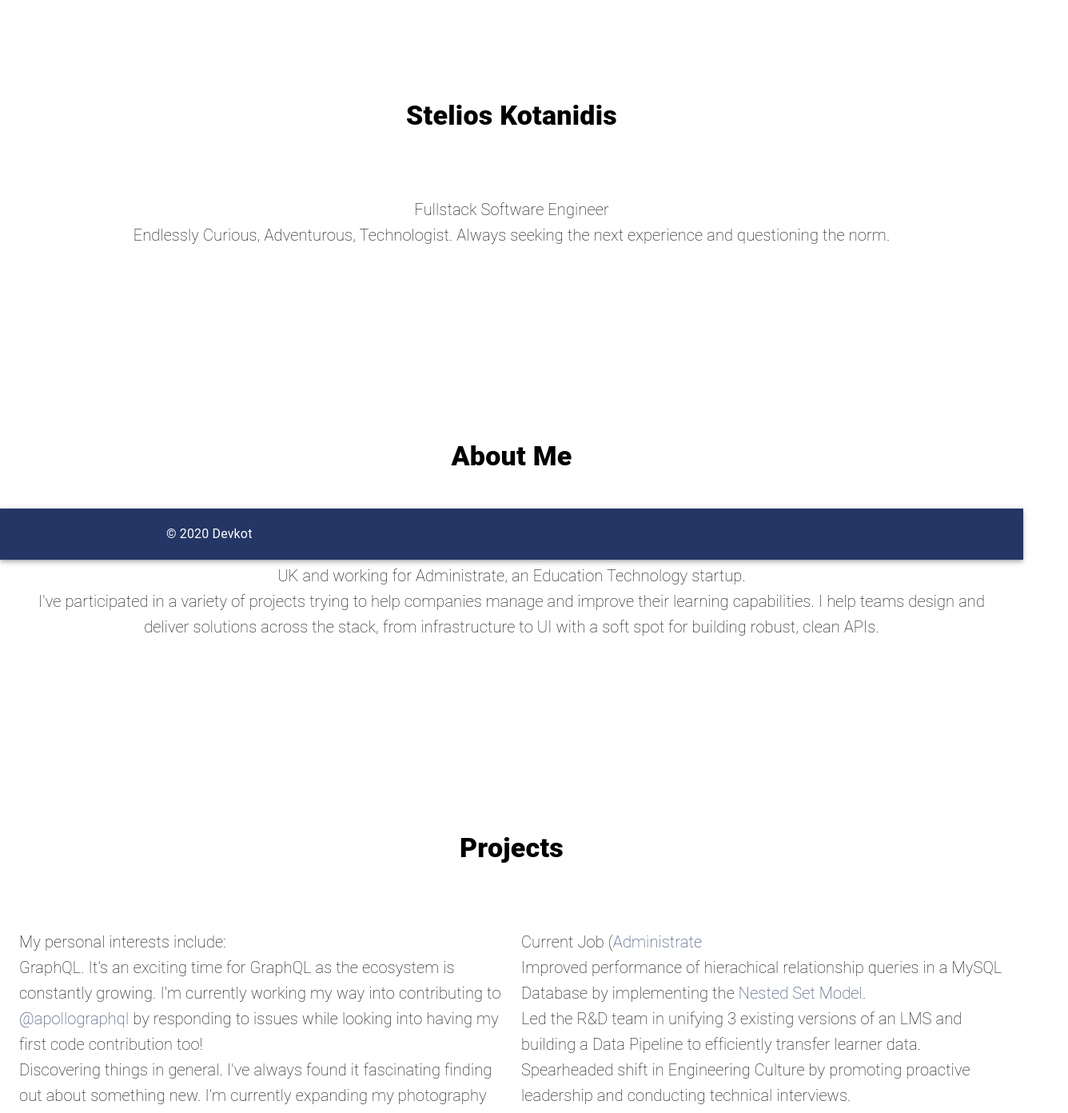
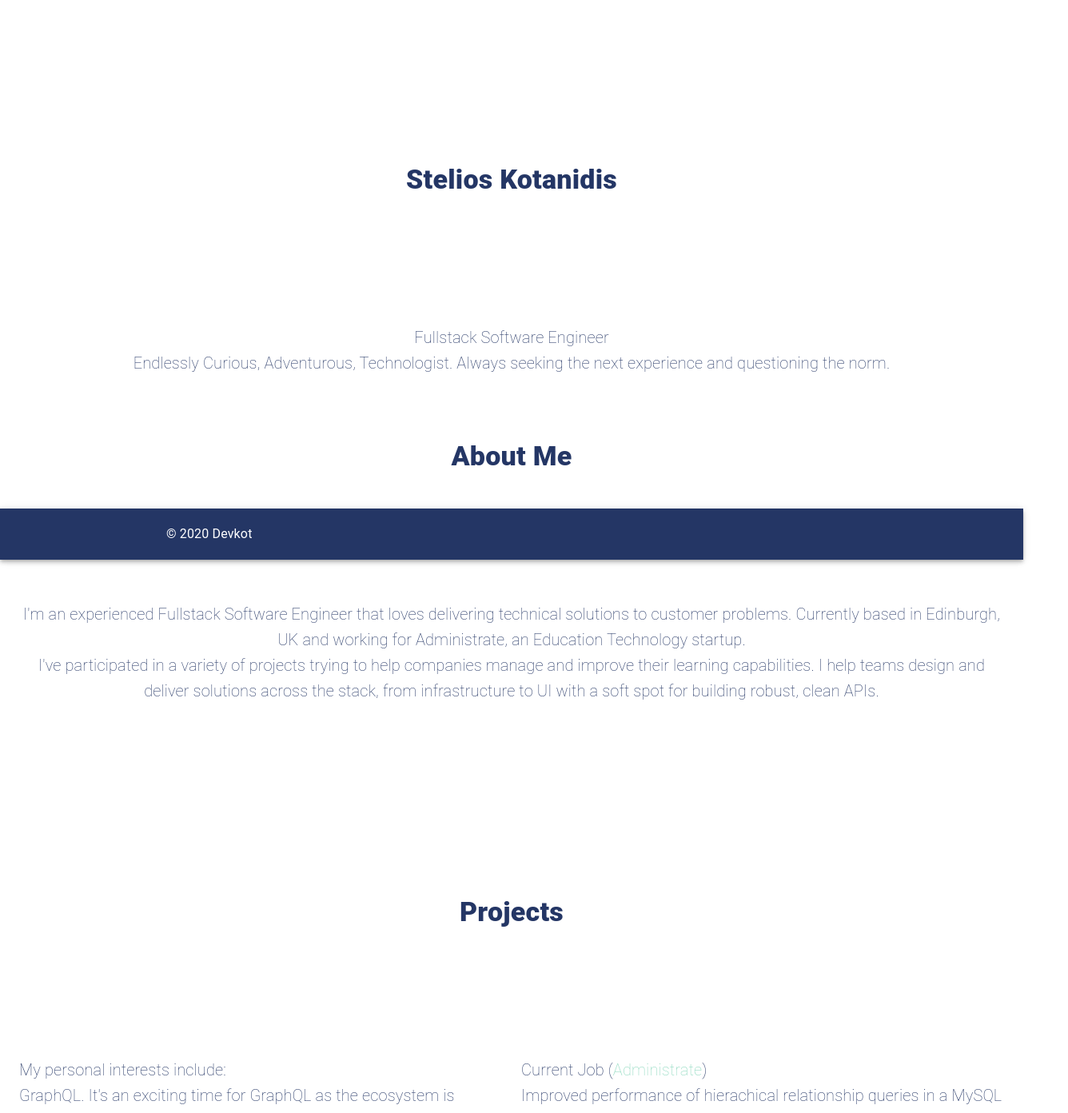
Before and after one commit to devkot/stelioskot.dev, a React (Create React App) app: page / in a window 1280 px wide. Shown: the part 100-1492 px from the top of the page at 80% size, 1336 px wide, since content can reach past the window. Built offline with nearby package versions, Linux system fonts and the light colour scheme.

Commit message:
Use paper instead of box in section info

```diff
--- a/src/Theme.tsx
+++ b/src/Theme.tsx
@@ -3,16 +3,10 @@ import { createMuiTheme } from "@material-ui/core";
 const theme = createMuiTheme({
   palette: {
     primary: {
-      // light: "#B3E5FC",
       main: "#243665",
-      // dark: "#0288D1",
-      // contrastText: "#FFFFFF",
     },
     secondary: {
-      // light: "#ff7961",
       main: "#8BD8BD",
-      // dark: "#ba000d",
-      // contrastText: "#212121",
     },
   },
 });
--- a/src/components/About.tsx
+++ b/src/components/About.tsx
@@ -1,6 +1,6 @@
 import React from "react";
 
-import { Typography, Box } from "@material-ui/core";
+import { Typography, Box, Paper } from "@material-ui/core";
 import { makeStyles, Theme } from "@material-ui/core/styles";
 
 const useStyles = makeStyles((theme: Theme) => ({
@@ -12,12 +12,14 @@ const useStyles = makeStyles((theme: Theme) => ({
     paddingTop: theme.spacing(10),
     paddingBottom: theme.spacing(10),
     "text-align": "center",
+    color: theme.palette.primary.main,
   },
   homeContent: {
     fontWeight: 100,
     paddingTop: theme.spacing(10),
     paddingBottom: theme.spacing(10),
     "text-align": "center",
+    color: theme.palette.primary.main,
   },
 }));
 
@@ -25,9 +27,10 @@ const About: React.FunctionComponent = () => {
   const classes = useStyles();
 
   return (
-    <Box id="about">
+    <Paper id="about" elevation={0}>
       <Typography variant="h4" className={classes.homeTitle}>
         <Box>About Me</Box>
+      </Typography>
       <Typography variant="h6" className={classes.homeContent}>
         <Box>
           I'm an experienced Fullstack Software Engineer that loves delivering
@@ -38,12 +41,11 @@ const About: React.FunctionComponent = () => {
         <Box>
           I've participated in a variety of projects trying to help companies
           manage and improve their learning capabilities. I help teams design
-            and deliver solutions across the stack, from infrastructure to UI
-            with a soft spot for building robust, clean APIs.
+          and deliver solutions across the stack, from infrastructure to UI with
+          a soft spot for building robust, clean APIs.
         </Box>
       </Typography>
-      </Typography>
-    </Box>
+    </Paper>
   );
 };
 
--- a/src/components/ContactMe.tsx
+++ b/src/components/ContactMe.tsx
@@ -1,6 +1,6 @@
 import React from "react";
 
-import { Typography, Box, Grid } from "@material-ui/core";
+import { Typography, Box, Grid, Paper } from "@material-ui/core";
 import { makeStyles, Theme } from "@material-ui/core/styles";
 import MailOutlineIcon from "@material-ui/icons/MailOutline";
 import LinkedInIcon from "@material-ui/icons/LinkedIn";
@@ -15,12 +15,14 @@ const useStyles = makeStyles((theme: Theme) => ({
     paddingTop: theme.spacing(10),
     paddingBottom: theme.spacing(10),
     "text-align": "center",
+    color: theme.palette.primary.main,
   },
   homeContent: {
     fontWeight: 100,
     paddingTop: theme.spacing(10),
     paddingBottom: theme.spacing(10),
     "text-align": "center",
+    color: theme.palette.primary.main,
   },
   socialButton: {
     paddingTop: theme.spacing(10),
@@ -33,13 +35,14 @@ const ContactMe: React.FunctionComponent = () => {
   const classes = useStyles();
 
   return (
-    <Box id="about">
+    <Paper id="about" elevation={0}>
       <Typography variant="h4" className={classes.homeTitle}>
         <Box id="projects">Contact Me</Box>
+      </Typography>
       <Typography variant="h6" className={classes.homeContent}>
         <Box>
-            Do you want something built or simply want to connect? Reach out to
-            me using any of the ways below!
+          Do you want something built or simply want to connect? Reach out to me
+          using any of the ways below!
         </Box>
         <Grid>
           <Grid
@@ -71,8 +74,7 @@ const ContactMe: React.FunctionComponent = () => {
           </Grid>
         </Grid>
       </Typography>
-      </Typography>
-    </Box>
+    </Paper>
   );
 };
 
--- a/src/components/Intro.tsx
+++ b/src/components/Intro.tsx
@@ -1,6 +1,6 @@
 import React from "react";
 
-import { Typography, Box } from "@material-ui/core";
+import { Typography, Box, Paper } from "@material-ui/core";
 import { makeStyles, Theme } from "@material-ui/core/styles";
 
 const useStyles = makeStyles((theme: Theme) => ({
@@ -12,12 +12,14 @@ const useStyles = makeStyles((theme: Theme) => ({
     paddingTop: theme.spacing(10),
     paddingBottom: theme.spacing(10),
     "text-align": "center",
+    color: theme.palette.primary.main,
   },
   homeContent: {
     fontWeight: 100,
     paddingTop: theme.spacing(10),
     paddingBottom: theme.spacing(10),
     "text-align": "center",
+    color: theme.palette.primary.main,
   },
 }));
 
@@ -25,9 +27,11 @@ const Intro: React.FunctionComponent = () => {
   const classes = useStyles();
 
   return (
-    <Box>
-      <Typography variant="h4" className={classes.homeTitle}>
-        <Box>Stelios Kotanidis</Box>
+    <Box className={classes.homeContainer} m={-10}>
+      <Paper className={classes.homeContainer} elevation={0}>
+        <Typography variant="h4" className={classes.homeTitle}>
+          <Box>Stelios Kotanidis</Box>
+        </Typography>
         <Typography variant="h6" className={classes.homeContent}>
           <Box>Fullstack Software Engineer</Box>
 
@@ -36,7 +40,7 @@ const Intro: React.FunctionComponent = () => {
             next experience and questioning the norm.
           </Box>
         </Typography>
-      </Typography>
+      </Paper>
     </Box>
   );
 };
--- a/src/components/Projects.tsx
+++ b/src/components/Projects.tsx
@@ -1,47 +1,64 @@
 import React from "react";
 
-import { Typography, Box, Grid, Link } from "@material-ui/core";
+import { Typography, Box, Grid, Link, Paper } from "@material-ui/core";
 import { makeStyles, Theme } from "@material-ui/core/styles";
 
 const useStyles = makeStyles((theme: Theme) => ({
+  homeContainer: {
+    paddingTop: theme.spacing(10),
+  },
   homeTitle: {
     fontWeight: 800,
     paddingTop: theme.spacing(10),
     paddingBottom: theme.spacing(10),
     "text-align": "center",
+    color: theme.palette.primary.main,
   },
   homeContent: {
     fontWeight: 100,
     paddingTop: theme.spacing(10),
     paddingBottom: theme.spacing(10),
     "text-align": "left",
+    color: theme.palette.primary.main,
+  },
+  linkButton: {
+    color: theme.palette.secondary.main,
   },
 }));
 
 const LinkTo: React.FunctionComponent<{
   to: string;
   title: string;
-}> = ({ to, title }) => (
-  <Link href={to} target="_blank" rel="noreferrer noopener">
+}> = ({ to, title }) => {
+  const classes = useStyles();
+
+  return (
+    <Link
+      href={to}
+      target="_blank"
+      rel="noreferrer noopener"
+      className={classes.linkButton}
+    >
       {title}
     </Link>
   );
-
+};
 const Projects: React.FunctionComponent = () => {
   const classes = useStyles();
 
   return (
-    <Box id="projects">
+    <Paper id="projects" className={classes.homeContainer} elevation={0}>
       <Typography variant="h4" className={classes.homeTitle}>
         <Box>Projects</Box>
+      </Typography>
       <Grid container spacing={3}>
         <Grid item xs={12} sm={6}>
           <Typography variant="h6" className={classes.homeContent}>
             <Grid item>My personal interests include:</Grid>
             <Grid item>
               GraphQL. It's an exciting time for GraphQL as the ecosystem is
-                constantly growing. I'm currently working my way into
-                contributing to{" "}
+              constantly growing. I'm currently working my way into contributing
+              to{" "}
               <LinkTo
                 to="https://github.com/apollographql"
                 title="@apollographql"
@@ -60,7 +77,7 @@ const Projects: React.FunctionComponent = () => {
           <Typography variant="h6" className={classes.homeContent}>
             <Grid item>
               Current Job (
-                <LinkTo to="https://getadministrate.com" title="Administrate" />
+              <LinkTo to="https://getadministrate.com" title="Administrate" />)
             </Grid>
             <Grid item>
               Improved performance of hierachical relationship queries in a
@@ -83,17 +100,15 @@ const Projects: React.FunctionComponent = () => {
               <Grid item>Outside Work</Grid>
               <Grid item>
                 The website you're currently on! I'm experimenting with{" "}
-                  <LinkTo to="https://material-ui.com/" title="Material UI" />{" "}
-                  and <LinkTo to="https://reactjs.org/" title="React.js" /> in
-                  order to work on my creative skills building a personal
-                  website from.
+                <LinkTo to="https://material-ui.com/" title="Material UI" /> and{" "}
+                <LinkTo to="https://reactjs.org/" title="React.js" /> in order
+                to work on my creative skills building a personal website from.
               </Grid>
             </Grid>
           </Typography>
         </Grid>
       </Grid>
-      </Typography>
-    </Box>
+    </Paper>
   );
 };
 
--- a/src/pages/Home.tsx
+++ b/src/pages/Home.tsx
@@ -10,17 +10,6 @@ import ContactMe from "../components/ContactMe";
 const useStyles = makeStyles((theme: Theme) => ({
   homeContainer: {
     paddingTop: theme.spacing(10),
-  },
-  homeTitle: {
-    fontWeight: 800,
-    paddingTop: theme.spacing(10),
-    paddingBottom: theme.spacing(10),
-    "text-align": "center",
-  },
-  homeContent: {
-    fontWeight: 100,
-    paddingTop: theme.spacing(10),
-    paddingBottom: theme.spacing(10),
   },
 }));
 
```
Lines whose indentation alone changed are shown as unchanged.
